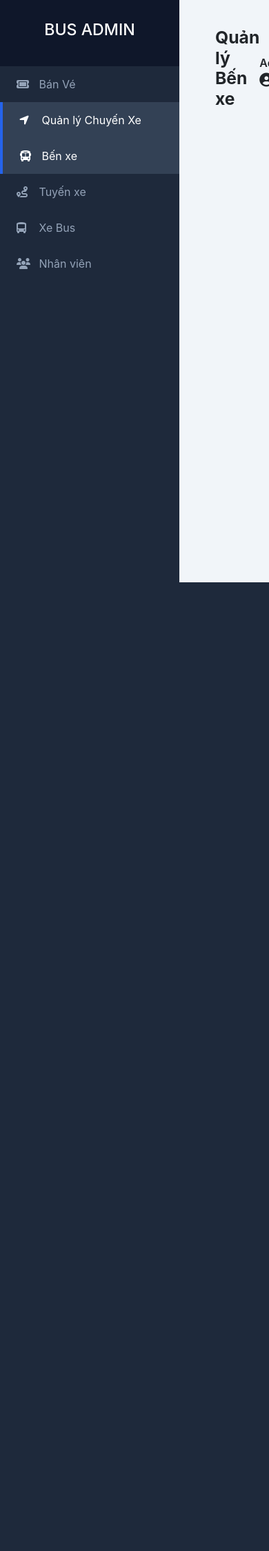
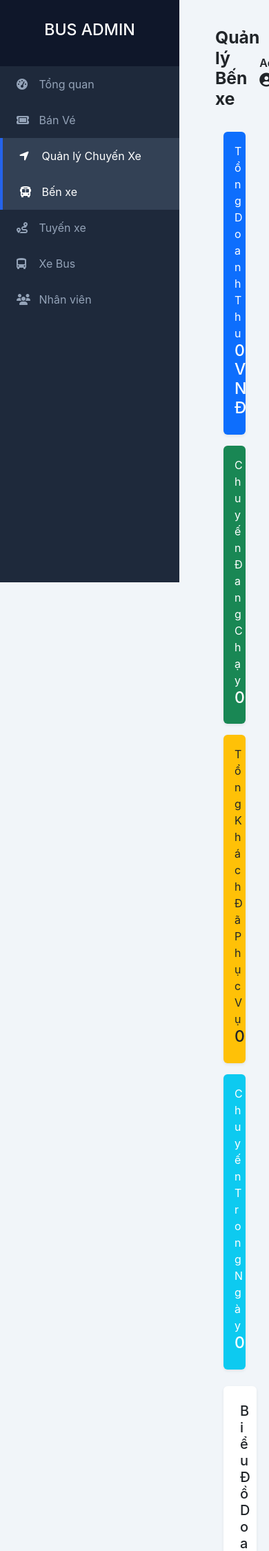
Before and after one commit to Worgzek/Buses-Administration, a Flask app: page / in a window 390 px wide; the page is wider, and only the part inside the window is pictured. Shown: the top 2248 px of that part at 69% size. Before the commit the page ends 844 px from the top of that part, so only its background shows below. Run offline with Flask 3, Linux system fonts and the light colour scheme; data that the repository does not hold is empty; some libraries are stand-ins or nearby versions.

Commit message:
added dashboard section

```diff
--- a/app.py
+++ b/app.py
@@ -381,5 +381,15 @@ def api_get_xe_theo_tuyen(ma_tuyen):
     except Exception as e:
         return jsonify({"error": str(e)}), 500
 
+# app.py
+
+@app.route('/api/dashboard', methods=['GET'])
+def dashboard_api():
+    try:
+        data = db.get_dashboard_stats()
+        return jsonify(data), 200
+    except Exception as e:
+        return jsonify({"error": str(e)}), 500
+
 if __name__ == '__main__':
     app.run(debug=True,host='0.0.0.0', port=5000)
--- a/db.py
+++ b/db.py
@@ -468,7 +468,7 @@ def get_all_route():
                 ,t.TenTuyen
                 ,tx.TenTaiXe
                 ,c.TrangThai
-                , (x.SoCho - COALESCE(v_count.da_ban, 0)) as ChoConLai
+                ,x.SoCho as ChoConLai
             FROM CHUYEN_XE c
             LEFT JOIN XE_BUS x ON c.MaXe = x.MaXe
             LEFT JOIN TUYEN_XE t ON c.MaTuyen = t.MaTuyen
@@ -709,3 +709,52 @@ def get_xe_by_tuyen(ma_tuyen):
     conn.close()
 
     return [{"MaXe": x[0], "BienSo": x[1]} for x in xes]
+
+# db.py
+
+def get_dashboard_stats():
+    # Các câu truy vấn PostgreSQL
+    q_doanh_thu = '''SELECT SUM(GiaVe) FROM VE'''
+    q_dang_hoat_dong = '''SELECT COUNT(*) FROM CHUYEN_XE WHERE TrangThai = 'Đang hoạt động' '''
+    q_tong_khach = '''SELECT COUNT(*) FROM VE'''
+
+    # Dùng CURRENT_DATE cho PostgreSQL
+    q_chuyen_hom_nay = '''SELECT COUNT(*) FROM CHUYEN_XE WHERE ThoiGianKhoiHanh::date = CURRENT_DATE'''
+
+    q_top_tuyen = '''
+        SELECT t.TenTuyen, COUNT(v.MaVe) as SoVe
+        FROM VE v
+        JOIN CHUYEN_XE c ON v.MaChuyen = c.MaChuyen
+        JOIN TUYEN_XE t ON c.MaTuyen = t.MaTuyen
+        GROUP BY t.TenTuyen
+        ORDER BY SoVe DESC LIMIT 5
+    '''
+
+    conn = get_db_connection()
+    try:
+        with conn.cursor() as cur:
+            cur.execute(q_doanh_thu)
+            tong_doanh_thu = cur.fetchone()[0] or 0
+
+            cur.execute(q_dang_hoat_dong)
+            dang_hoat_dong = cur.fetchone()[0]
+
+            cur.execute(q_tong_khach)
+            tong_khach = cur.fetchone()[0]
+
+            cur.execute(q_chuyen_hom_nay)
+            chuyen_hom_nay = cur.fetchone()[0]
+
+            cur.execute(q_top_tuyen)
+            # Dùng list comprehension với dữ liệu lấy từ Postgres
+            top_tuyen = [{"name": r[0], "value": r[1]} for r in cur.fetchall()]
+
+            return {
+                "doanhThu": float(tong_doanh_thu),
+                "dangHoatDong": dang_hoat_dong,
+                "tongKhach": tong_khach,
+                "chuyenHomNay": chuyen_hom_nay,
+                "topTuyen": top_tuyen
+            }
+    finally:
+        conn.close()
--- a/static/css/style.css
+++ b/static/css/style.css
@@ -77,3 +77,5 @@ body {
 #sidebar ul li { cursor: pointer; transition: 0.3s; }
 .btn-custom { background-color: #4e73df; color: white; }
 .btn-custom:hover { background-color: #2e59d9; color: white; }
+
+#top-tuyen-list .list-group-item { border: none; padding: 10px 0; border-bottom: 1px solid #eee; }
--- a/static/js/banve.js
+++ b/static/js/banve.js
@@ -109,6 +109,7 @@ async function submitTicket() {
         await loadChuyenActive();
 
         loadRecentTickets();
+        loadDashboard();
 
         document.getElementById('ticket-khach-sdt').value = '';
         document.getElementById('ticket-khach-ten').value = '';
@@ -154,6 +155,7 @@ async function xoaVe(maVe) {
 
         loadRecentTickets();
         loadChuyenActive();
+        loadDashboard();
     } else {
         alert("Lỗi: " + result.error);
     }
--- a/static/js/chuyen.js
+++ b/static/js/chuyen.js
@@ -17,15 +17,12 @@ async function loadChuyenXe() {
             const tenTuyen = c[3];
             const taiXe = c[4] || 'Chưa cập nhật';
             const trangThai = c[5] || 'Chưa cập nhật';
-
-            // SỬA LỖI Ở ĐÂY: Dùng 'c' thay vì 'item'
             const choConLai = c[6];
 
-            const time = thoiGian ? thoiGian.substring(0, 16) : 'N/A'; // Sửa substring thành 16 cho đẹp giờ
+            const time = thoiGian ? thoiGian.substring(0, 23) : 'N/A';
 
             const isLocked = (trangThai === 'Đang hoạt động');
 
-            // Logic hiển thị chỗ ngồi
             let choDisplay = (choConLai <= 0)
                 ? '<span class="text-danger fw-bold">Hết chỗ</span>'
                 : `<span class="text-primary fw-bold">${choConLai}</span>`;
--- a/static/js/main.js
+++ b/static/js/main.js
@@ -5,15 +5,15 @@ function showSection(sectionId) {
     const nhansuSec = document.getElementById('section-nhansu');
     const chuyenXeSec = document.getElementById('section-chuyen');
     const banVeSec = document.getElementById('section-banve');
+    const mainSec = document.getElementById('dashboard-section');
 
-
-
-    benXeSec.style.display = 'none';
-    tuyenXeSec.style.display = 'none';
-    xeSec.style.display = 'none';
-    nhansuSec.style.display = 'none';
-    chuyenXeSec.style.display = 'none';
-    banVeSec.style.display = 'none';
+    if (benXeSec) benXeSec.style.display = 'none';
+    if (tuyenXeSec) tuyenXeSec.style.display = 'none';
+    if (xeSec) xeSec.style.display = 'none';
+    if (nhansuSec) nhansuSec.style.display = 'none';
+    if (chuyenXeSec) chuyenXeSec.style.display = 'none';
+    if (banVeSec) banVeSec.style.display = 'none';
+    if (mainSec) mainSec.style.display = 'none';
 
     if (sectionId === 'benxe') {
         benXeSec.style.display = 'block';
@@ -40,7 +40,6 @@ function showSection(sectionId) {
         if (typeof loadBenXeSelect === 'function') loadBenXeSelect();
 
     }
-
     else if (sectionId === 'chuyen') {
         chuyenXeSec.style.display = 'block';
         document.getElementById('main-title').innerText = "Quản lý Chuyến Xe";
@@ -49,18 +48,85 @@ function showSection(sectionId) {
         if (typeof initChuyenForm === 'function') initChuyenForm();
 
     }
-
     else if (sectionId === 'banve') {
         banVeSec.style.display = 'block';
         document.getElementById('main-title').innerText = "Bán Vé";
-        console.log("Đang bắt đầu gọi hàm load data cho Chuyến xe...");
         if (typeof loadChuyenXe === 'function') loadChuyenXe()
         if (typeof loadChuyenActive === 'function') loadChuyenActive()
     }
 
+    else if (sectionId === 'main') {
+    mainSec.style.display = 'block';
+    document.getElementById('main-title').innerText = "Tổng quan";
+        if (typeof loadDashboard === 'function') loadDashboard();
+    }
 
     document.querySelectorAll('#sidebar li').forEach(li => li.classList.remove('active'));
     const activeMenu = document.getElementById('menu-' + sectionId);
     if (activeMenu) activeMenu.classList.add('active');
 
 }
+
+// main.js
+
+async function loadDashboard() {
+    try {
+        const response = await fetch('/api/dashboard');
+        const data = await response.json();
+
+        // Cập nhật số liệu vào HTML
+        document.getElementById('stat-doanh-thu').innerText =
+            data.doanhThu.toLocaleString('vi-VN') + ' VNĐ';
+        document.getElementById('stat-dang-chay').innerText = data.dangHoatDong;
+        document.getElementById('stat-khach').innerText = data.tongKhach;
+
+        // CẬP NHẬT ID MỚI Ở ĐÂY
+        document.getElementById('stat-chuyen-hom-nay').innerText = data.chuyenHomNay;
+
+        // Cập nhật Top 5 tuyến
+        const list = document.getElementById('top-tuyen-list');
+        list.innerHTML = data.topTuyen.map(t => `
+            <li class="list-group-item d-flex justify-content-between">
+                <span>${t.name}</span>
+                <span class="badge bg-primary rounded-pill">${t.value} vé</span>
+            </li>
+        `).join('');
+
+        // Cập nhật biểu đồ
+        updateChart(data.topTuyen);
+
+    } catch (e) {
+        console.error("Lỗi tải dashboard:", e);
+    }
+}
+
+let myChart = null; // Biến toàn cục để lưu instance của biểu đồ
+
+function updateChart(topTuyen) {
+    const ctx = document.getElementById('myChart').getContext('2d');
+
+    // Hủy biểu đồ cũ nếu đã tồn tại để tránh lỗi "hồ sơ đã tồn tại"
+    if (myChart) {
+        myChart.destroy();
+    }
+
+    // Vẽ mới
+    myChart = new Chart(ctx, {
+        type: 'bar', // Kiểu biểu đồ cột
+        data: {
+            labels: topTuyen.map(t => t.name), // Tên tuyến
+            datasets: [{
+                label: 'Số lượng vé đã bán',
+                data: topTuyen.map(t => t.value), // Số vé
+                backgroundColor: '#0d6efd', // Màu xanh Bootstrap
+                borderRadius: 5
+            }]
+        },
+        options: {
+            responsive: true,
+            scales: {
+                y: { beginAtZero: true, ticks: { stepSize: 1 } }
+            }
+        }
+    });
+}
--- a/templates/index.html
+++ b/templates/index.html
@@ -14,8 +14,11 @@
         <div class="sidebar-header">
             <h3>BUS ADMIN</h3>
         </div>
+
         <ul class="list-unstyled components">
-
+            <li id="menu-main" onclick="showSection('main')">
+                <i class="fas fa-tachometer-alt me-2"></i> Tổng quan
+            </li>
             <li id="menu-banve" onclick="showSection('banve')">
                 <i class="fas fa-ticket me-2"></i> Bán Vé
             </li>
@@ -44,6 +47,50 @@
                 <div class="user-profile">
                     <span class="me-2 fw-semibold">Admin</span>
                     <i class="fas fa-user-circle fa-lg"></i>
+                </div>
+            </div>
+
+            <div id="dashboard-section" class="container-fluid mt-4">
+                <div class="row g-3">
+                    <div class="col-md-3">
+                        <div class="card p-3 border-0 shadow-sm bg-primary text-white">
+                            <p class="mb-0">Tổng Doanh Thu</p>
+                            <h3 id="stat-doanh-thu">0 VNĐ</h3>
+                        </div>
+                    </div>
+                    <div class="col-md-3">
+                        <div class="card p-3 border-0 shadow-sm bg-success text-white">
+                            <p class="mb-0">Chuyến Đang Chạy</p>
+                            <h3 id="stat-dang-chay">0</h3>
+                        </div>
+                    </div>
+                    <div class="col-md-3">
+                        <div class="card p-3 border-0 shadow-sm bg-warning text-dark">
+                            <p class="mb-0">Tổng Khách Đã Phục Vụ</p>
+                            <h3 id="stat-khach">0</h3>
+                        </div>
+                    </div>
+                    <div class="col-md-3">
+                        <div class="card p-3 border-0 shadow-sm bg-info text-white">
+                            <p class="mb-0">Chuyến Trong Ngày</p>
+                            <h3 id="stat-chuyen-hom-nay">0</h3>
+                        </div>
+                    </div>
+                </div>
+                <div class="row mt-4">
+                    <div class="col-md-8">
+                        <div class="card p-4 shadow-sm border-0">
+                            <h5>Biểu Đồ Doanh Thu Theo Tuyến</h5>
+                            <canvas id="myChart" height="100"></canvas>
+                        </div>
+                    </div>
+                    <div class="col-md-4">
+                        <div class="card p-4 shadow-sm border-0 h-100">
+                            <h5>Top 5 Tuyến Đông Nhất</h5>
+                            <ul class="list-group list-group-flush mt-3" id="top-tuyen-list">
+                                </ul>
+                        </div>
+                    </div>
                 </div>
             </div>
             <div id="section-banve" class="content-section" style="display: none;">
@@ -115,7 +162,7 @@
                                     </table>
                                 </div>
                             </div>
-                        </div>
+            </div>
 
             <div id="section-chuyen" class="content-section">
                 <div class="card shadow-sm mb-4">
@@ -652,5 +699,6 @@
     <script src="{{ url_for('static', filename='js/chuyen.js') }}"></script>
     <script src="{{ url_for('static', filename='js/banve.js') }}"></script>
     <script src="{{ url_for('static', filename='js/main.js') }}"></script>
+    <script src="https://cdn.jsdelivr.net/npm/chart.js"></script>
 </body>
 </html>
```
Also changed, not shown: sql/02_data_sample.sql (+15 -15 lines), sql/01_init.sql (line endings or trailing spaces).
